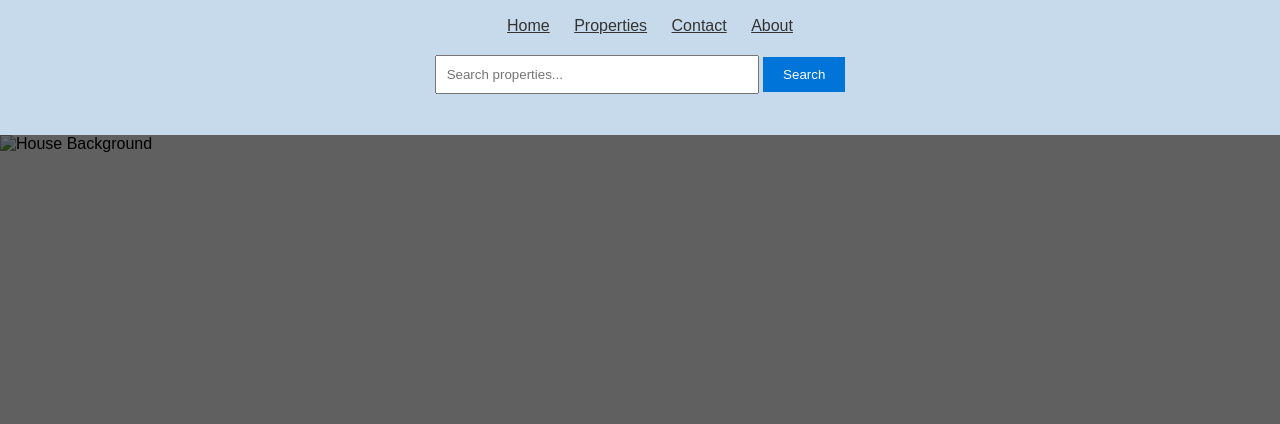
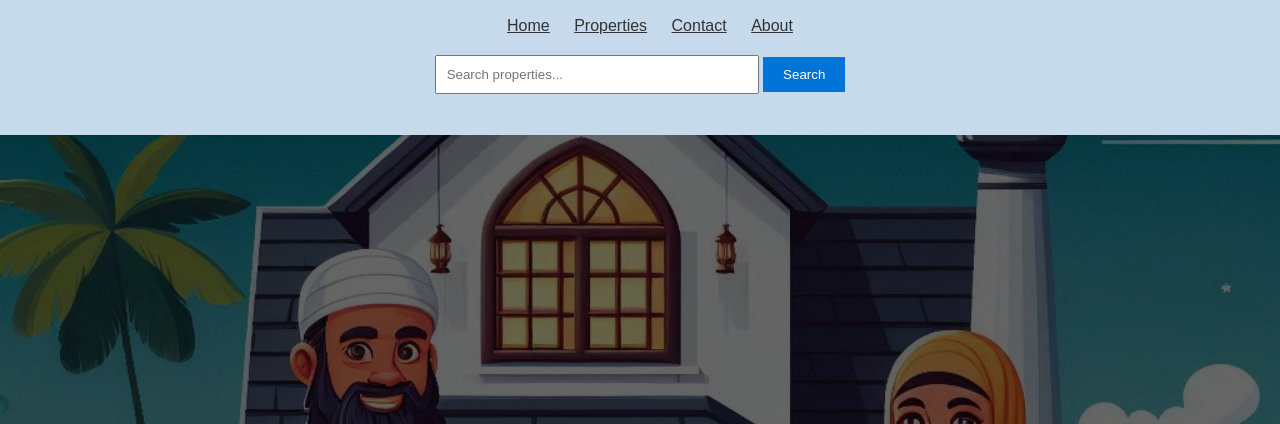
Before and after one commit to kolabdu/real, a plain HTML site: page index.html in a window 1280 px wide. Shown: the part 52-476 px from the top of the page. Drawn offline with Linux system fonts and the light colour scheme; the site is published under a folder, as on GitHub Pages, so addresses that start at the root find nothing; a script that the page names is missing.

Commit message:
Update index.html

```diff
--- a/index.html
+++ b/index.html
@@ -33,7 +33,7 @@
             <p>Explore our exclusive listings and discover the perfect property for you.</p>
             <a href="#contact" class="contact-button">Contact Us</a>
         </div>
-        <img src="/images/_9d8e3120-b595-4eba-bace-84772f401440.jpeg" alt="House Background">
+        <img src="images/_9d8e3120-b595-4eba-bace-84772f401440.jpeg" alt="House Background">
     </div>
     <h1 class="listings">Testimonial</h1>
     <section class="testimonial-section">
```
